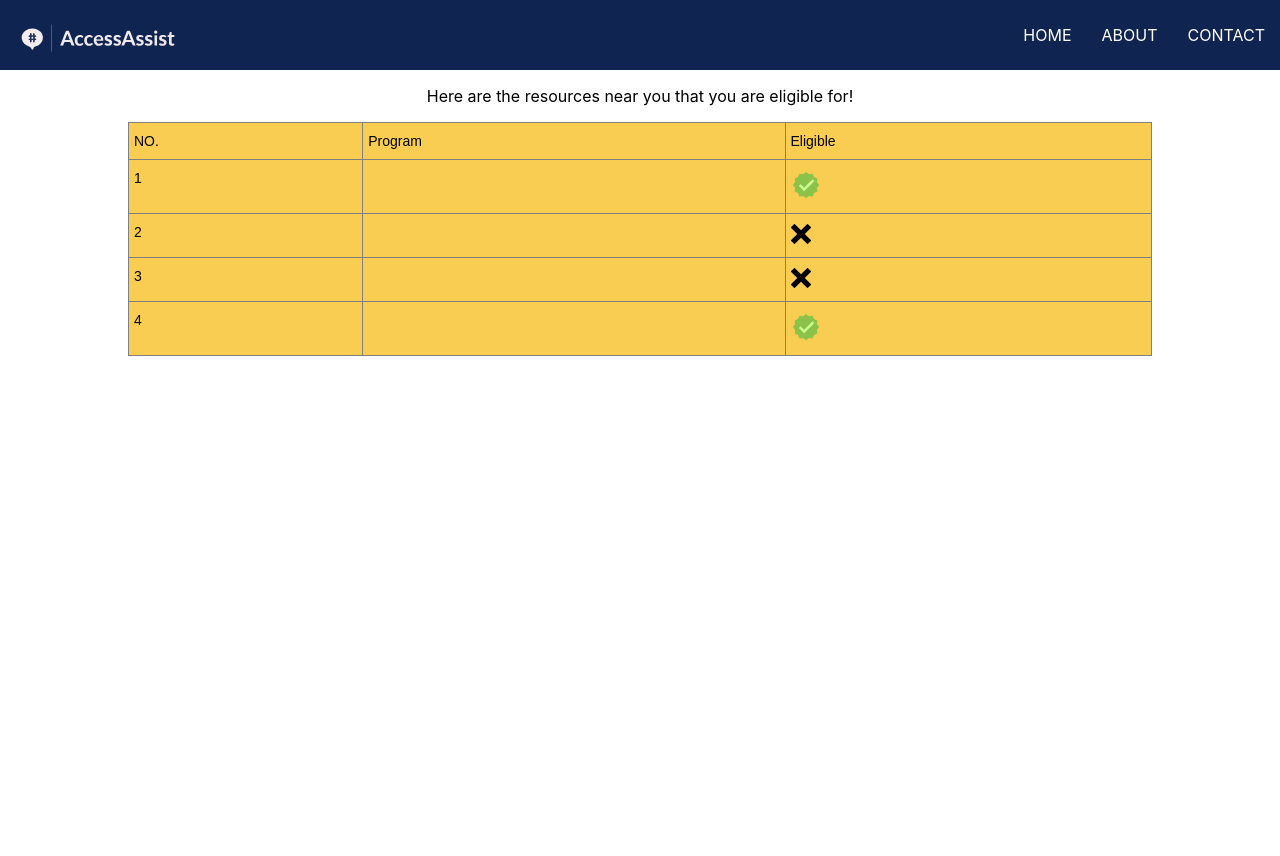
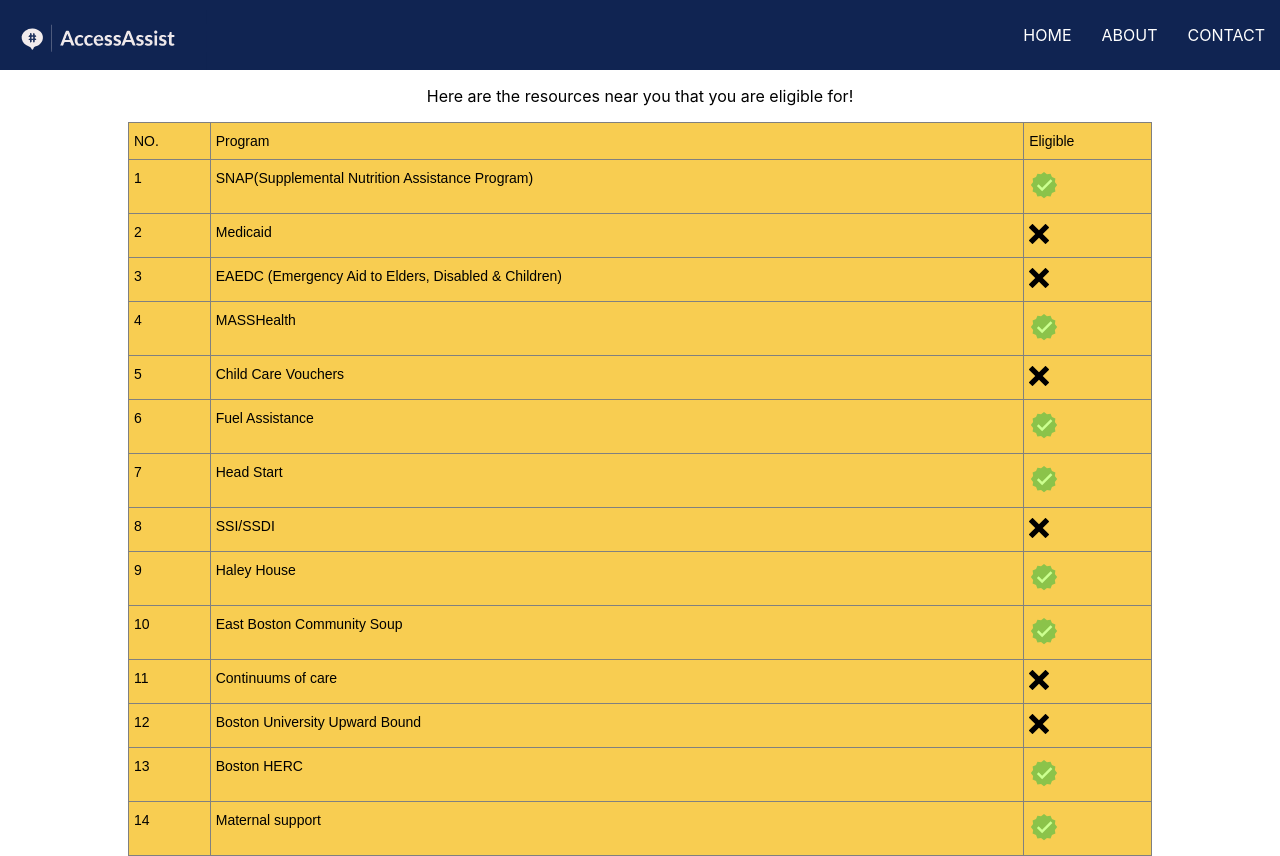
Before and after one commit to XinyuP/Access_Assist, a React (Create React App) app in the folder access-assist/: page /table in a window 1280 px wide. Before the commit the page ends 800 px from the top, so only its background shows below. Built offline with nearby package versions, Linux system fonts and the light colour scheme.

Commit message:
finalize version1.0

```diff
--- a/access-assist/src/routes/table/table.component.jsx
+++ b/access-assist/src/routes/table/table.component.jsx
@@ -1,7 +1,7 @@
 // import { Fragment } from 'react';
 import TableComp from '../../components/table-comp/table-comp.component';
 import { FcApproval } from 'react-icons/fc';
-import {ImCross}  from 'react-icons/im';
+import { ImCross } from 'react-icons/im';
 
 import React from 'react';
 import './table.styles.css';
@@ -22,34 +22,131 @@ const Table = () => {
 						</tr>
 					</thead>
 
-
 					<tbody>
 						<tr>
 							<td class='tg-0pky'>1</td>
-							<td class='tg-0pky'></td>
-							<td class='tg-0pky' id="FcApproval"><FcApproval size={30}/></td>
-                        </tr>
-                        <tr>
+							<td class='tg-0pky'>
+								SNAP(Supplemental Nutrition Assistance Program)
+							</td>
+							<td class='tg-0pky' id='FcApproval'>
+								<FcApproval size={30} />
+							</td>
+						</tr>
+						<tr>
 							<td class='tg-0pky'>2</td>
-							<td class='tg-0pky'></td>
-							<td class='tg-0pky'><ImCross size={20}/></td>
+							<td class='tg-0pky'>Medicaid</td>
+							<td class='tg-0pky'>
+								<ImCross size={20} />
+							</td>
 						</tr>
 						<tr>
 							<td class='tg-0pky'>3</td>
-							<td class='tg-0pky'></td>
-							<td class='tg-0pky'><ImCross size={20}/></td>
+							<td class='tg-0pky'>
+								EAEDC (Emergency Aid to Elders, Disabled & Children)
+							</td>
+							<td class='tg-0pky'>
+								<ImCross size={20} />
+							</td>
 						</tr>
 						<tr>
 							<td class='tg-0pky'>4</td>
-							<td class='tg-0pky'></td>
-							<td class='tg-0pky'><FcApproval size={30}/></td>
+							<td class='tg-0pky'>MASSHealth</td>
+							<td class='tg-0pky'>
+								<FcApproval size={30} />
+							</td>
 						</tr>
+
+						<tr>
+							<td class='tg-0pky'>5</td>
+							<td class='tg-0pky'>Child Care Vouchers</td>
+							<td class='tg-0pky'>
+								<ImCross size={20} />
+							</td>
+						</tr>
+
+						<tr>
+							<td class='tg-0pky'>6</td>
+							<td class='tg-0pky'>Fuel Assistance</td>
+							<td class='tg-0pky'>
+								<FcApproval size={30} />
+							</td>
+						</tr>
+
+						<tr>
+							<td class='tg-0pky'>7</td>
+							<td class='tg-0pky'>Head Start</td>
+							<td class='tg-0pky'>
+								<FcApproval size={30} />
+							</td>
+						</tr>
+
+						<tr>
+							<td class='tg-0pky'>8</td>
+							<td class='tg-0pky'>SSI/SSDI</td>
+							<td class='tg-0pky'>
+								<ImCross size={20} />
+							</td>
+                        </tr>
+
+                        <tr>
+							<td class='tg-0pky'>9</td>
+							<td class='tg-0pky'>Haley House</td>
+							<td class='tg-0pky'>
+								<FcApproval size={30} />
+							</td>
+                        </tr>
+
+
+                        <tr>
+							<td class='tg-0pky'>10</td>
+							<td class='tg-0pky'>East Boston Community Soup</td>
+							<td class='tg-0pky'>
+								<FcApproval size={30} />
+							</td>
+                        </tr>
+
+                        <tr>
+							<td class='tg-0pky'>11</td>
+							<td class='tg-0pky'>Continuums of care</td>
+							<td class='tg-0pky'>
+								<ImCross size={20} />
+							</td>
+                        </tr>
+
+
+                        <tr>
+							<td class='tg-0pky'>12</td>
+							<td class='tg-0pky'>Boston University Upward Bound</td>
+							<td class='tg-0pky'>
+								<ImCross size={20} />
+							</td>
+                        </tr>
+
+                        <tr>
+							<td class='tg-0pky'>13</td>
+							<td class='tg-0pky'>Boston HERC</td>
+							<td class='tg-0pky'>
+								<FcApproval size={30} />
+							</td>
+                        </tr>
+
+                        <tr>
+							<td class='tg-0pky'>14</td>
+							<td class='tg-0pky'>Maternal support</td>
+							<td class='tg-0pky'>
+								<FcApproval size={30} />
+							</td>
+						</tr>
+
+
+
+
 					</tbody>
 				</table>
 			</div>
 		</div>
 
-		// </Fragment>
+		// </Fragment>TAFDC (Transitional Aid to Families with Dependent Children)
 	);
 };
 
```
